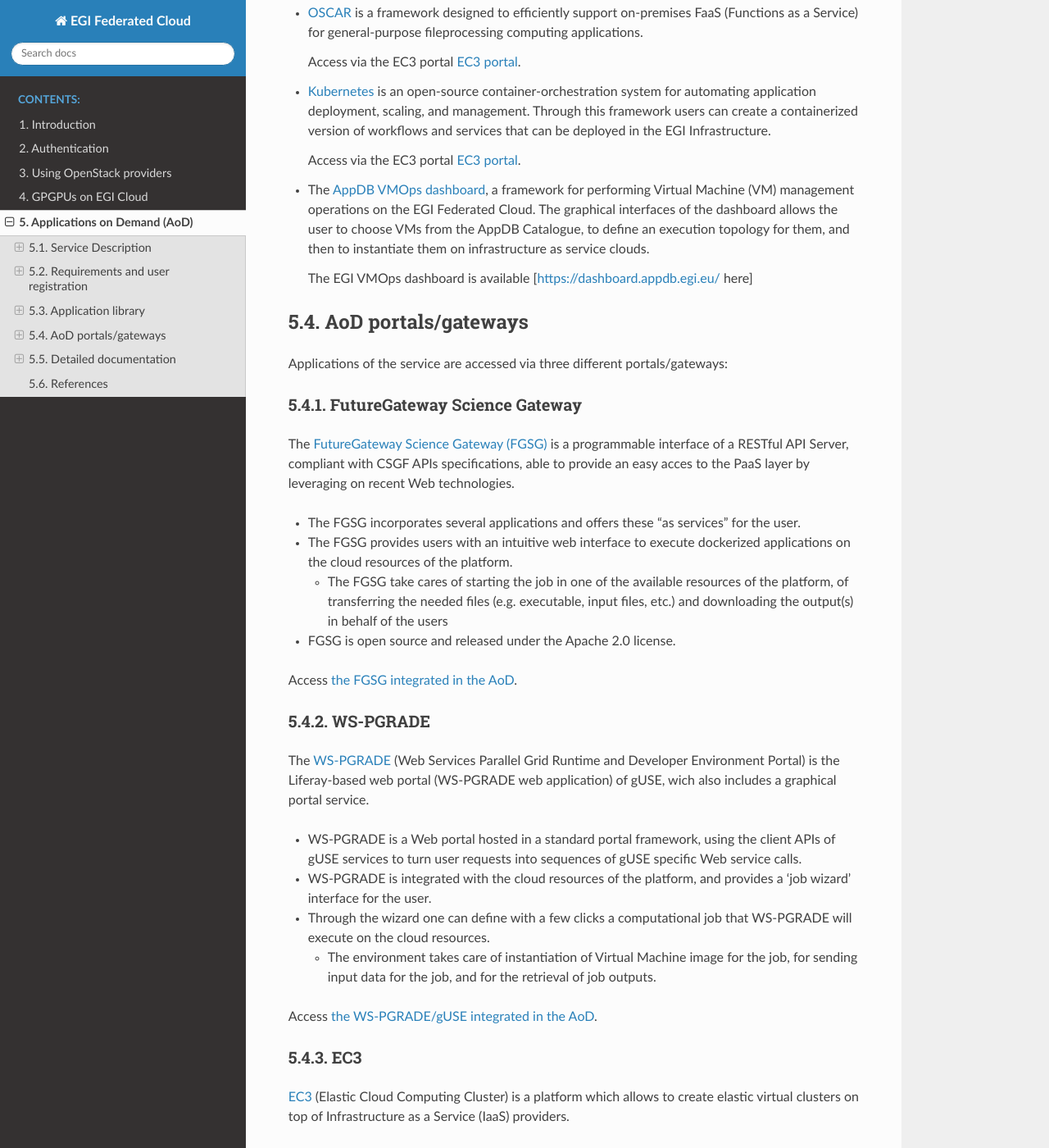
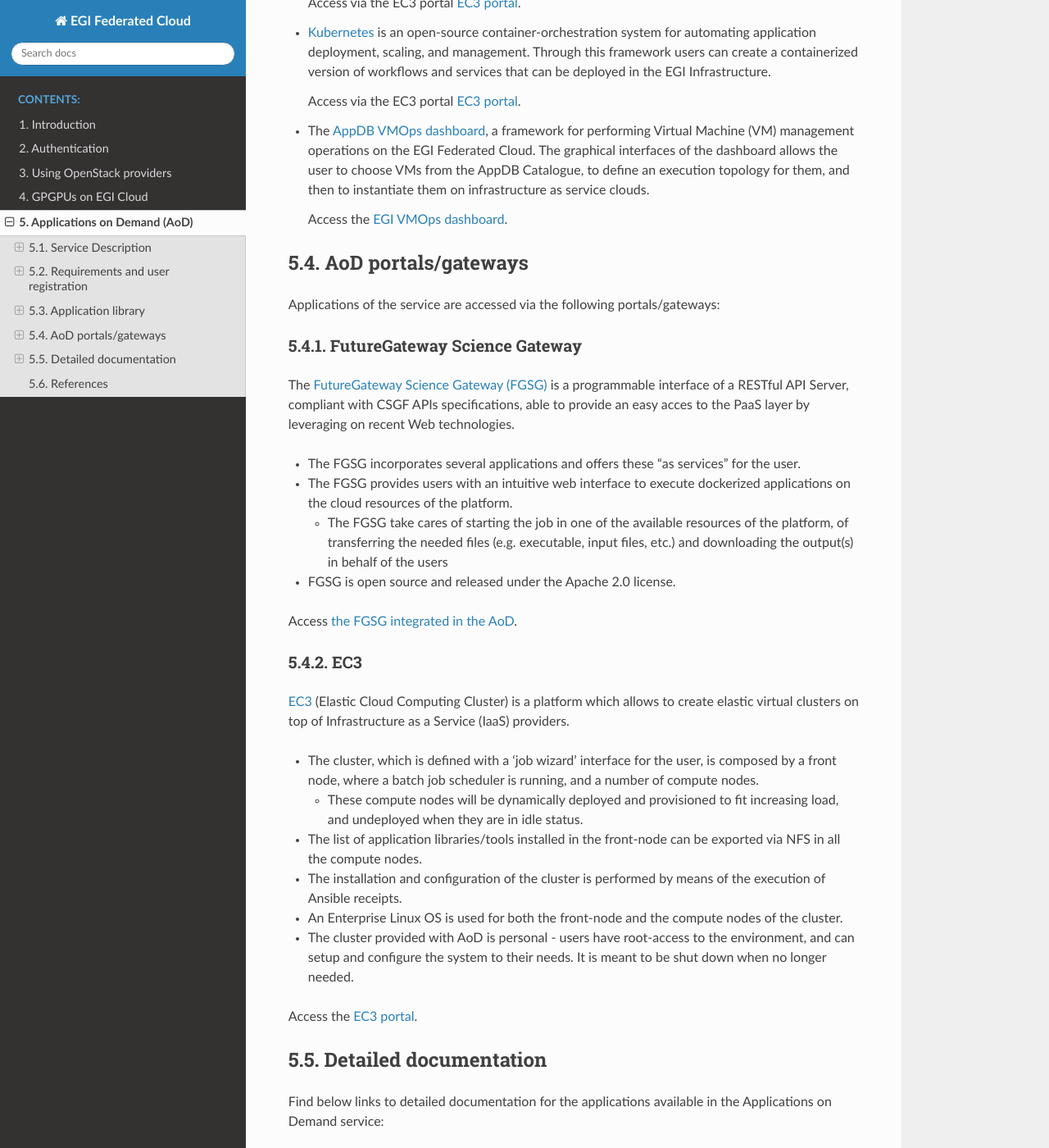
Before and after one commit to EGI-Federation/fedcloud-documentation, a Sphinx documentation site: the page built from source/aod.rst, in a window 1280 px wide and 1400 px high, scrolled down 3837 px. Shown: the whole window at 82% size. Built offline with Sphinx 7.4.7 and the Read the Docs theme 2.0.0, drawn with Linux system fonts in a browser that asks for light colours; some of the changed lines change nothing that is shown; some of the changed text lies outside the part shown.

Commit message:
Commented out ws-pgrade, fix appdb link

```diff
--- a/source/aod.rst
+++ b/source/aod.rst
@@ -190,9 +190,10 @@
    Instructions on how to use Galaxy workflows with EC3 are available
    [https://wiki.egi.eu/wiki/Galaxy_workflows_with_EC3 here].
 
-* AutoDock Vina is an open-source software for doing molecular docking.
-
-  Access via `WS-PGRADE/gUSE portal <https://ltos-gateway.lpds.sztaki.hu/web/wizard/help>`_ .
+.. This is commented out for the time being until we properly clarify what's
+   going on with WS-PGRADE
+   * AutoDock Vina is an open-source software for doing molecular docking.
+   Access via `WS-PGRADE/gUSE portal <https://ltos-gateway.lpds.sztaki.hu/web/wizard/help>`_ .
 
 * `NAMD <http://www.ks.uiuc.edu/Research/namd/>`_ is a parallel molecular dynamics
   code designed for high-performance simulation of large bio-molecular systems.
@@ -237,12 +238,12 @@
   the AppDB Catalogue, to define an execution topology for them, and then to
   instantiate them on infrastructure as service clouds.
 
-  The EGI VMOps dashboard is available [https://dashboard.appdb.egi.eu/ here]
+  Access the `EGI VMOps dashboard <https://dashboard.appdb.egi.eu/vmops/>`_.
 
 AoD portals/gateways
 --------------------
 
-Applications of the service are accessed via three different portals/gateways:
+Applications of the service are accessed via the following portals/gateways:
 
 FutureGateway Science Gateway
 :::::::::::::::::::::::::::::
@@ -265,27 +266,24 @@
 
 Access `the FGSG integrated in the AoD <https://fgsg.ct.infn.it/egissod/web/ssod>`_.
 
-WS-PGRADE
-:::::::::
-
-The `WS-PGRADE <http://guse.hu/about/architecture/ws-pgrade>`_ (Web Services
-Parallel Grid Runtime and Developer Environment Portal) is the Liferay-based
-web portal (WS-PGRADE web application) of gUSE, wich also includes a graphical
-portal service.
-
-* WS-PGRADE is a Web portal hosted in a standard portal framework, using the
-  client APIs of gUSE services to turn user requests into sequences of gUSE
-  specific Web service calls.
-* WS-PGRADE is integrated with the cloud resources of the platform, and
-  provides a 'job wizard' interface for the user.
-* Through the wizard one can define with a few clicks a computational job that
-  WS-PGRADE will execute on the cloud resources.
-
-  * The environment takes care of instantiation of Virtual Machine image for
-    the job, for sending input data for the job, and for the retrieval of job
-    outputs.
-
-Access `the WS-PGRADE/gUSE integrated in the AoD <https://guse.egi.eu/c/portal/login?openIdLogin=true>`_.
+.. TODO: Find out whether WS-PGRADE can be really used or not
+   WS-PGRADE
+   :::::::::
+   The `WS-PGRADE <http://guse.hu/about/architecture/ws-pgrade>`_ (Web Services
+   Parallel Grid Runtime and Developer Environment Portal) is the Liferay-based
+   web portal (WS-PGRADE web application) of gUSE, wich also includes a graphical
+   portal service.
+   * WS-PGRADE is a Web portal hosted in a standard portal framework, using the
+     client APIs of gUSE services to turn user requests into sequences of gUSE
+     specific Web service calls.
+   * WS-PGRADE is integrated with the cloud resources of the platform, and
+     provides a 'job wizard' interface for the user.
+   * Through the wizard one can define with a few clicks a computational job that
+     WS-PGRADE will execute on the cloud resources.
+     * The environment takes care of instantiation of Virtual Machine image for
+       the job, for sending input data for the job, and for the retrieval of job
+       outputs.
+   Access `the WS-PGRADE/gUSE integrated in the AoD <https://guse.egi.eu/c/portal/login?openIdLogin=true>`_.
 
 EC3
 :::
```
